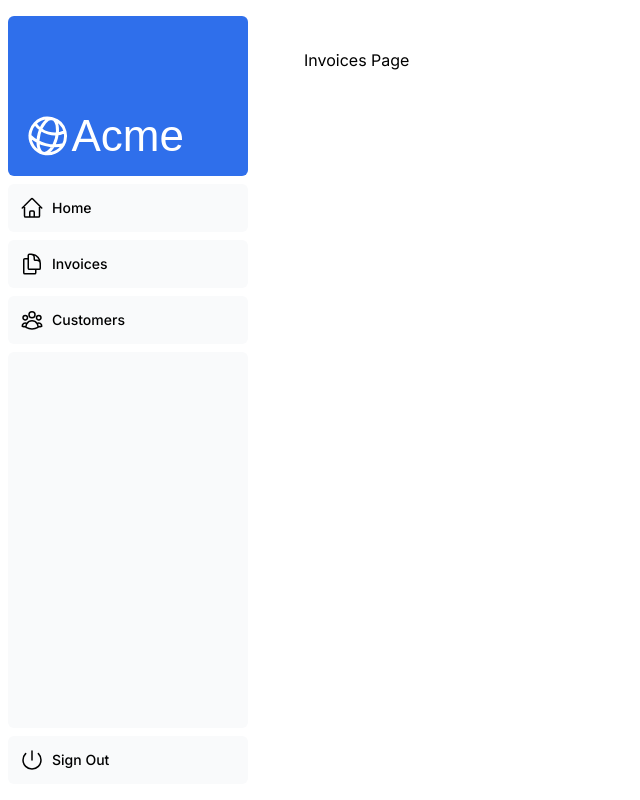
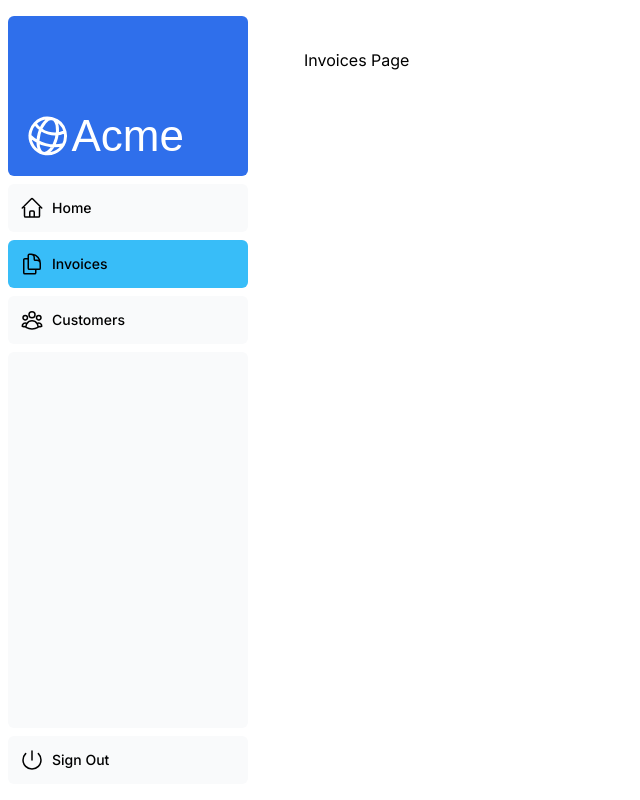
Before and after one commit to haiphamhoang/nextjs-basic-tutorial, a Next.js app: page /dashboard/invoices in a window 1280 px wide. Shown: the whole page, without its empty margins (0-640 px from the left). Built offline with nearby package versions, Linux system fonts and the light colour scheme; a web font is replaced by a local one.

Commit message:
chappter 5: navigate, Link

```diff
--- a/app/ui/dashboard/nav-links.tsx
+++ b/app/ui/dashboard/nav-links.tsx
@@ -1,8 +1,13 @@
+'use client';
+
 import {
   UserGroupIcon,
   HomeIcon,
   DocumentDuplicateIcon,
 } from '@heroicons/react/24/outline';
+import Link from 'next/link';
+import { usePathname } from 'next/navigation';
+import clsx from 'clsx';
 
 // Map of links to display in the side navigation.
 // Depending on the size of the application, this would be stored in a database.
@@ -17,19 +22,25 @@ const links = [
 ];
 
 export default function NavLinks() {
+  const pathname = usePathname();
   return (
     <>
       {links.map((link) => {
         const LinkIcon = link.icon;
         return (
-          <a
+          <Link
             key={link.name}
             href={link.href}
-            className="flex h-[48px] grow items-center justify-center gap-2 rounded-md bg-gray-50 p-3 text-sm font-medium hover:bg-sky-100 hover:text-blue-600 md:flex-none md:justify-start md:p-2 md:px-3"
+            className={clsx(
+              'flex h-[48px] grow items-center justify-center gap-2 rounded-md bg-gray-50 p-3 text-sm font-medium hover:bg-sky-100 md:flex-none md:justify-start md:p-2 md:px-3',
+              {
+                'bg-sky-400 text-black': pathname == link.href,
+              },
+            )}
           >
             <LinkIcon className="w-6" />
             <p className="hidden md:block">{link.name}</p>
-          </a>
+          </Link>
         );
       })}
     </>
```
